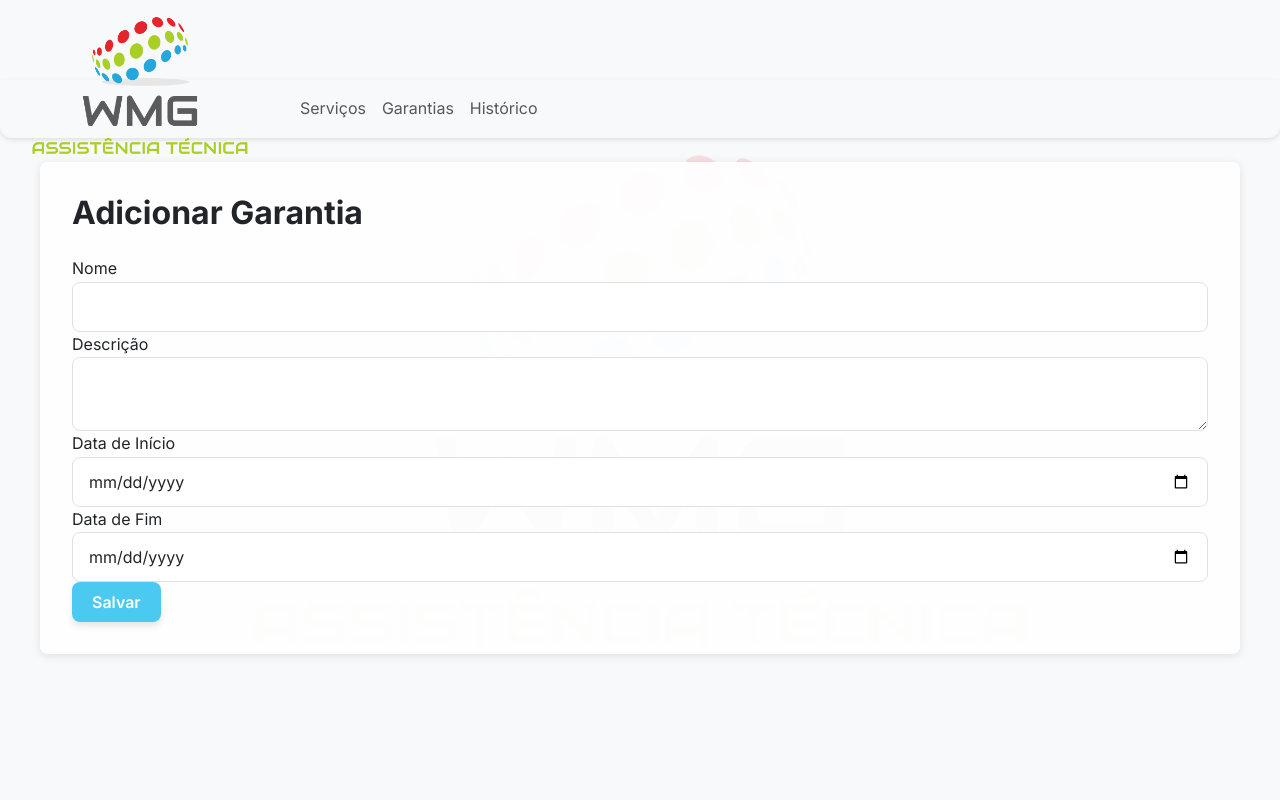
After one commit to Dev-RuiDiniz/Gerenciador-de-Tarefas-Web-em-Python, a Flask app: page /adicionar_garantia in a window 1280 px wide. The commit adds this page. Run offline with Flask 3, Linux system fonts and the light colour scheme.

Commit message:
changes
nova aba 'Garantia'

```diff
--- a/gerenciador_tarefa/app.py
+++ b/gerenciador_tarefa/app.py
@@ -1,11 +1,11 @@
 from flask import Flask, render_template, request, redirect, url_for, flash
-from datetime import datetime, timedelta
-from models import db, Tarefa
+from datetime import datetime
+from models import db, Tarefa, Garantia
 
 app = Flask(__name__)
 app.config['SQLALCHEMY_DATABASE_URI'] = 'sqlite:///tarefas.db'
 app.config['SQLALCHEMY_TRACK_MODIFICATIONS'] = False
-app.secret_key = 'sua_chave_secreta_aqui'
+app.secret_key = 'sua_chave_secreta_aqui'  # Substitua por uma chave segura em produção
 
 db.init_app(app)
 
@@ -18,19 +18,24 @@ def index():
     hoje = datetime.utcnow()
 
     for tarefa in tarefas:
-        if tarefa.verificar_prazo() == "atrasada":
+        status = tarefa.verificar_prazo()
+        if status == "atrasada":
             flash(f'Tarefa "{tarefa.nome}" está ATRASADA!', 'danger')
-        elif tarefa.verificar_prazo() == "proximo":
+        elif status == "proximo":
             flash(f'Tarefa "{tarefa.nome}" está com prazo próximo (2 dias ou menos)', 'warning')
 
     return render_template('index.html', tarefas=tarefas, hoje=hoje)
 
-@app.route('/adicionar', methods=['GET', 'POST'])
+@app.route('/adicionar_tarefa', methods=['GET', 'POST'])
 def adicionar_tarefa():
     if request.method == 'POST':
-        nome = request.form['nome']
-        descricao = request.form['descricao']
-        data_entrega_str = request.form['data_entrega']
+        nome = request.form.get('nome', '').strip()
+        descricao = request.form.get('descricao', '').strip()
+        data_entrega_str = request.form.get('data_entrega', '')
+
+        if not nome:
+            flash('O nome da tarefa é obrigatório.', 'danger')
+            return redirect(url_for('adicionar_tarefa'))
 
         try:
             data_entrega = datetime.strptime(data_entrega_str, '%Y-%m-%d')
@@ -81,7 +86,6 @@ def historico():
         })
 
     return render_template('historico.html', historico=historico)
-from flask import redirect, url_for, request, flash
 
 @app.route('/excluir_tarefa/<int:id>', methods=['POST'])
 def excluir_tarefa(id):
@@ -91,16 +95,20 @@ def excluir_tarefa(id):
     flash('Tarefa excluída com sucesso.', 'success')
     return redirect(url_for('historico'))
 
-@app.route('/editar/<int:tarefa_id>', methods=['GET', 'POST'])
+@app.route('/editar_tarefa/<int:tarefa_id>', methods=['GET', 'POST'])
 def editar_tarefa(tarefa_id):
     tarefa = Tarefa.query.get_or_404(tarefa_id)
 
     if request.method == 'POST':
-        tarefa.nome = request.form['nome']
-        tarefa.descricao = request.form['descricao']
+        tarefa.nome = request.form.get('nome', '').strip()
+        tarefa.descricao = request.form.get('descricao', '').strip()
+
+        if not tarefa.nome:
+            flash('O nome da tarefa é obrigatório.', 'danger')
+            return redirect(url_for('editar_tarefa', tarefa_id=tarefa.id))
 
         try:
-            tarefa.data_entrega = datetime.strptime(request.form['data_entrega'], '%Y-%m-%d')
+            tarefa.data_entrega = datetime.strptime(request.form.get('data_entrega', ''), '%Y-%m-%d')
         except ValueError:
             flash('Formato de data inválido. Use YYYY-MM-DD.', 'danger')
             return redirect(url_for('editar_tarefa', tarefa_id=tarefa.id))
@@ -111,5 +119,57 @@ def editar_tarefa(tarefa_id):
 
     return render_template('editar_tarefa.html', tarefa=tarefa)
 
+@app.route('/garantias')
+def lista_garantias():
+    garantias = Garantia.query.order_by(Garantia.data_fim).all()
+    hoje = datetime.utcnow()
+
+    for garantia in garantias:
+        if garantia.data_fim < hoje:
+            garantia.status = 'expirada'
+        elif (garantia.data_fim - hoje) <= timedelta(days=30):
+            garantia.status = 'proximo'
+        else:
+            garantia.status = 'ativa'
+
+    return render_template('garantias.html', garantias=garantias)
+
+@app.route('/adicionar_garantia', methods=['GET', 'POST'])
+def adicionar_garantia():
+    if request.method == 'POST':
+        nome = request.form.get('nome', '').strip()
+        descricao = request.form.get('descricao', '').strip()
+        data_inicio_str = request.form.get('data_inicio', '')
+        data_fim_str = request.form.get('data_fim', '')
+
+        if not nome:
+            flash('O nome da garantia é obrigatório.', 'danger')
+            return redirect(url_for('adicionar_garantia'))
+
+        try:
+            data_inicio = datetime.strptime(data_inicio_str, '%Y-%m-%d')
+            data_fim = datetime.strptime(data_fim_str, '%Y-%m-%d')
+        except ValueError:
+            flash('Formato de data inválido. Use YYYY-MM-DD.', 'danger')
+            return redirect(url_for('adicionar_garantia'))
+
+        if data_fim < data_inicio:
+            flash('A data final deve ser após a data inicial.', 'danger')
+            return redirect(url_for('adicionar_garantia'))
+
+        nova_garantia = Garantia(
+            nome=nome,
+            descricao=descricao,
+            data_inicio=data_inicio,
+            data_fim=data_fim
+        )
+
+        db.session.add(nova_garantia)
+        db.session.commit()
+        flash('Garantia adicionada com sucesso!', 'success')
+        return redirect(url_for('lista_garantias'))
+
+    return render_template('adicionar_garantia.html')
+
 if __name__ == '__main__':
     app.run(debug=True)
--- /dev/null
+++ b/gerenciador_tarefa/templates/adicionar_garantia.html
@@ -0,0 +1,23 @@
+{% extends 'base.html' %}
+{% block content %}
+<h2>Adicionar Garantia</h2>
+<form method="POST">
+    <div class="form-group">
+        <label for="nome">Nome</label>
+        <input type="text" name="nome" class="form-control" required>
+    </div>
+    <div class="form-group">
+        <label for="descricao">Descrição</label>
+        <textarea name="descricao" class="form-control"></textarea>
+    </div>
+    <div class="form-group">
+        <label for="data_inicio">Data de Início</label>
+        <input type="date" name="data_inicio" class="form-control" required>
+    </div>
+    <div class="form-group">
+        <label for="data_fim">Data de Fim</label>
+        <input type="date" name="data_fim" class="form-control" required>
+    </div>
+    <button type="submit" class="btn btn-success">Salvar</button>
+</form>
+{% endblock %}
--- a/gerenciador_tarefa/templates/base.html
+++ b/gerenciador_tarefa/templates/base.html
@@ -17,9 +17,9 @@
             position: relative;
             min-height: 100vh;
             margin: 0;
+            padding-top: 80px; /* Espaço para o logo */
         }
 
-        /* Marca d’água central */
         body::before {
             content: "";
             background: url('{{ url_for('static', filename='img/logo_fundo.png') }}') no-repeat center center;
@@ -33,12 +33,11 @@
             z-index: 0;
         }
 
-        /* Logo visível no canto superior esquerdo */
         .logo-topo {
-            position: absolute;
+            position: fixed;
             top: 15px;
-            left: -10px;
-            z-index: 2;
+            left: 15px;
+            z-index: 1030; /* Acima do navbar */
             width: 250px;
             opacity: 0.85;
         }
@@ -47,11 +46,54 @@
             position: relative;
             z-index: 1;
             padding: 2rem;
+            background-color: rgba(255, 255, 255, 0.9);
+            border-radius: 8px;
+            box-shadow: 0 2px 10px rgba(0, 0, 0, 0.1);
+            margin-top: 20px;
+            margin-bottom: 20px;
+        }
+
+        nav.navbar {
+            z-index: 1020;
+            box-shadow: 0 2px 5px rgba(0, 0, 0, 0.1);
+            padding-left: 280px; /* Espaço para o logo */
+        }
+
+        @media (max-width: 992px) {
+            nav.navbar {
+                padding-left: 15px;
+            }
+            .logo-topo {
+                width: 180px;
+            }
         }
     </style>
 </head>
 <body>
     <img src="{{ url_for('static', filename='img/logo_topo.png') }}" alt="Logo" class="logo-topo">
+
+    <!-- Navbar corrigido -->
+    <nav class="navbar navbar-expand-lg navbar-light bg-light">
+        <div class="container-fluid">
+            <button class="navbar-toggler" type="button" data-bs-toggle="collapse" data-bs-target="#navbarNav">
+                <span class="navbar-toggler-icon"></span>
+            </button>
+            <div class="collapse navbar-collapse" id="navbarNav">
+                <ul class="navbar-nav me-auto">
+                    <li class="nav-item">
+                        <a class="nav-link" href="{{ url_for('index') }}">Serviços</a>
+                    </li>
+                    <li class="nav-item">
+                        <a class="nav-link" href="{{ url_for('lista_garantias') }}">Garantias</a>
+                    </li>
+                    <li class="nav-item">
+                        <a class="nav-link" href="{{ url_for('historico') }}">Histórico</a>
+                    </li>
+                </ul>
+            </div>
+        </div>
+    </nav>
+
     <div class="container mt-4">
         {% with messages = get_flashed_messages(with_categories=true) %}
             {% if messages %}
```
Also changed, not shown: gerenciador_tarefa/models.py (+8 -0 lines), gerenciador_tarefa/templates/garantias.html (added, +47 -0 lines), instance/tarefas.db.
